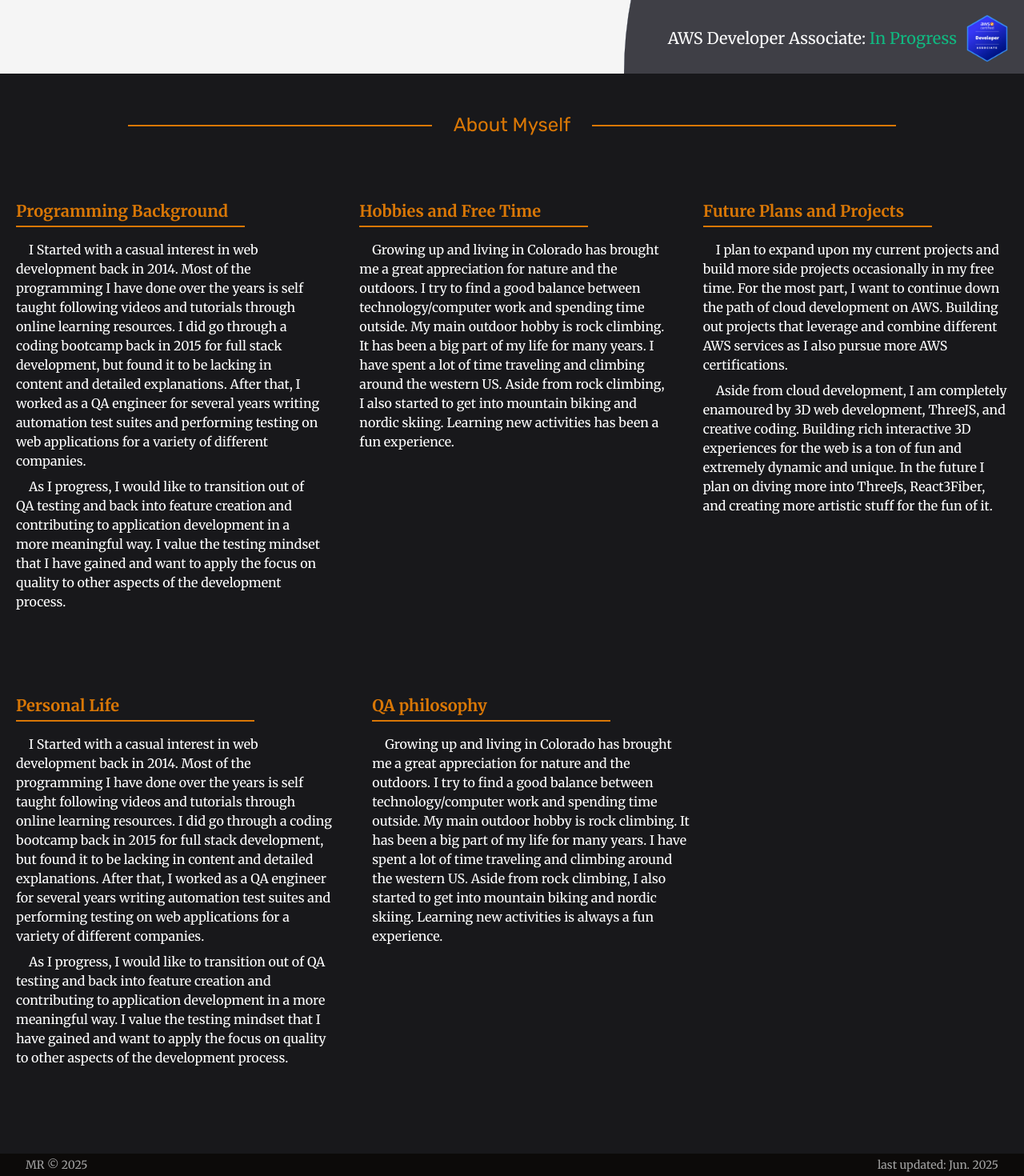
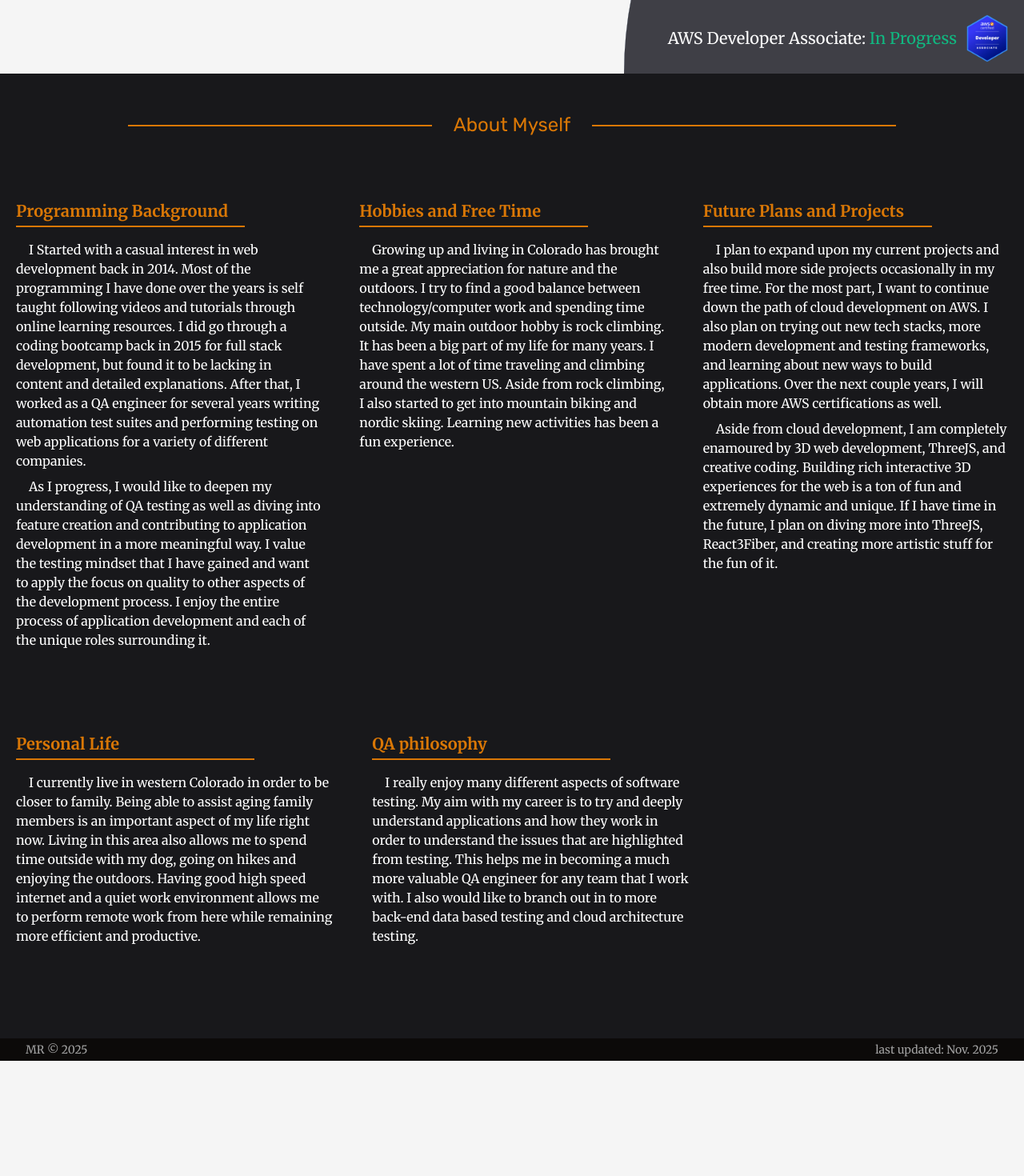
Before and after one commit to Cedaring-xr/cra-portfolio-site, a React (Create React App) app: page / in a window 1280 px wide. Shown: the part 1384-2854 px from the top of the page at 80% size. After the commit the page ends 2710 px from the top, so only its background shows below. Built offline with nearby package versions, Linux system fonts and the light colour scheme.

Commit message:
updated resume, and descriptions

```diff
--- a/src/pages/Home.tsx
+++ b/src/pages/Home.tsx
@@ -28,10 +28,11 @@ export default function HomePage() {
 							testing on web applications for a variety of different companies.
 						</p>
 						<p className="indent-4 mt-2">
-							As I progress, I would like to transition out of QA testing and back into feature creation
-							and contributing to application development in a more meaningful way. I value the testing
-							mindset that I have gained and want to apply the focus on quality to other aspects of the
-							development process.
+							As I progress, I would like to deepen my understanding of QA testing as well as diving into
+							feature creation and contributing to application development in a more meaningful way. I
+							value the testing mindset that I have gained and want to apply the focus on quality to other
+							aspects of the development process. I enjoy the entire process of application development
+							and each of the unique roles surrounding it.
 						</p>
 					</div>
 					<div className="p-3 rounded-lg mt-8 lg:w-1/3">
@@ -50,16 +51,17 @@ export default function HomePage() {
 						<h3 className="font-title font-bold text-xl text-amber-600">Future Plans and Projects</h3>
 						<hr className="line-break" />
 						<p className="mt-4 indent-4">
-							I plan to expand upon my current projects and build more side projects occasionally in my
-							free time. For the most part, I want to continue down the path of cloud development on AWS.
-							Building out projects that leverage and combine different AWS services as I also pursue more
-							AWS certifications.
+							I plan to expand upon my current projects and also build more side projects occasionally in
+							my free time. For the most part, I want to continue down the path of cloud development on
+							AWS. I also plan on trying out new tech stacks, more modern development and testing
+							frameworks, and learning about new ways to build applications. Over the next couple years, I
+							will obtain more AWS certifications as well.
 						</p>
 						<p className="indent-4 mt-2">
 							Aside from cloud development, I am completely enamoured by 3D web development, ThreeJS, and
 							creative coding. Building rich interactive 3D experiences for the web is a ton of fun and
-							extremely dynamic and unique. In the future I plan on diving more into ThreeJs, React3Fiber,
-							and creating more artistic stuff for the fun of it.
+							extremely dynamic and unique. If I have time in the future, I plan on diving more into
+							ThreeJS, React3Fiber, and creating more artistic stuff for the fun of it.
 						</p>
 					</div>
 				</div>
@@ -68,30 +70,23 @@ export default function HomePage() {
 						<h3 className="font-title font-bold text-xl text-amber-600">Personal Life</h3>
 						<hr className="line-break" />
 						<p className="mt-4 indent-4">
-							I Started with a casual interest in web development back in 2014. Most of the programming I
-							have done over the years is self taught following videos and tutorials through online
-							learning resources. I did go through a coding bootcamp back in 2015 for full stack
-							development, but found it to be lacking in content and detailed explanations. After that, I
-							worked as a QA engineer for several years writing automation test suites and performing
-							testing on web applications for a variety of different companies.
+							I currently live in western Colorado in order to be closer to family. Being able to assist
+							aging family members is an important aspect of my life right now. Living in this area also
+							allows me to spend time outside with my dog, going on hikes and enjoying the outdoors.
+							Having good high speed internet and a quiet work environment allows me to perform remote
+							work from here while remaining more efficient and productive.
 						</p>
-						<p className="indent-4 mt-2">
-							As I progress, I would like to transition out of QA testing and back into feature creation
-							and contributing to application development in a more meaningful way. I value the testing
-							mindset that I have gained and want to apply the focus on quality to other aspects of the
-							development process.
-						</p>
+						<p className="indent-4 mt-2"></p>
 					</div>
 					<div className="p-3 rounded-lg mt-8 lg:w-1/3">
 						<h3 className="font-title font-bold text-xl text-amber-600">QA philosophy</h3>
 						<hr className="line-break" />
 						<p className="mt-4 indent-4">
-							Growing up and living in Colorado has brought me a great appreciation for nature and the
-							outdoors. I try to find a good balance between technology/computer work and spending time
-							outside. My main outdoor hobby is rock climbing. It has been a big part of my life for many
-							years. I have spent a lot of time traveling and climbing around the western US. Aside from
-							rock climbing, I also started to get into mountain biking and nordic skiing. Learning new
-							activities is always a fun experience.
+							I really enjoy many different aspects of software testing. My aim with my career is to try
+							and deeply understand applications and how they work in order to understand the issues that
+							are highlighted from testing. This helps me in becoming a much more valuable QA engineer for
+							any team that I work with. I also would like to branch out in to more back-end data based
+							testing and cloud architecture testing.
 						</p>
 					</div>
 				</div>
--- a/src/pages/Resume.tsx
+++ b/src/pages/Resume.tsx
@@ -5,7 +5,7 @@ function ResumePage() {
 				<iframe
 					title="resume"
 					className="scale-[65%] md:scale-[80%] lg:scale-100 w-[140%] md:w-[130%] lg:w-full relative -left-32 md:mx-auto lg:left-0"
-					src="https://mattraylongtermtimelapsecontainer.s3.us-east-2.amazonaws.com/Matthew+Ray+Resume.pdf"
+					src="https://mray-dev-resources.s3.us-east-2.amazonaws.com/portfolio/Matthew+Ray+Resume-1.pdf"
 					aria-label="resume"
 					width="100%"
 					height="100%"
--- a/src/routes.tsx
+++ b/src/routes.tsx
@@ -14,7 +14,7 @@ export default function PageRoutes() {
 				<Route path="/projects" element={<ProjectsPage />} />
 				<Route path="/resume" element={<ResumePage />} />
 			</Routes>
-			<Footer date="Jun. 2025" />
+			<Footer date="Nov. 2025" />
 		</Router>
 	)
 }
```
